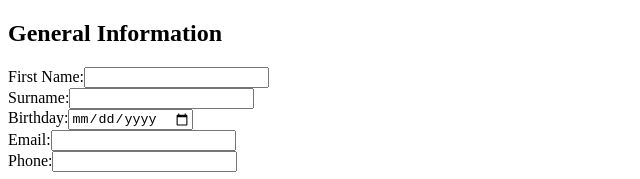
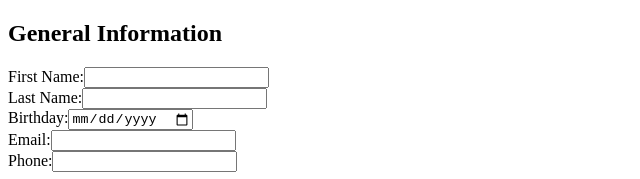
Before and after one commit to Tou1lle/cv-application-top, a React (Vite) app: page / in a window 1280 px wide. Shown: the top 179 px of the page, without its empty margins (0-640 px from the left). Built offline with nearby package versions, Linux system fonts and the light colour scheme.

Commit message:
Add Logging to check state variables

```diff
--- a/src/components/App.jsx
+++ b/src/components/App.jsx
@@ -4,7 +4,7 @@ import InputSection from "./InputSection"
 export default function App() {
   const [generalData, setGeneralData] = useState({
     firstName: "",
-    surName: "",
+    lastName: "",
     birthday: "",
     phone: "",
     email: ""
@@ -18,6 +18,9 @@ export default function App() {
   }
 
   return (
-    <InputSection type="general" data={generalData} onChange={handleGeneralUpdate}></InputSection>
+    <>
+      <InputSection type="general" data={generalData} onChange={handleGeneralUpdate}></InputSection>
+      {console.log("updated data:" + JSON.stringify(generalData))}
+    </>
   )
 }
--- a/src/components/InputSection.jsx
+++ b/src/components/InputSection.jsx
@@ -8,7 +8,7 @@ export default function InputSection({type, data, onChange}) {
         <h2>General Information</h2>
           <section>
             <Input type="text" id="firstName" label="First Name" value={data.firstName} onChange={onChange}/>
-            <Input type="text" id="lastName" label="Surname" value={data.lastName} onChange={onChange}/>
+            <Input type="text" id="lastName" label="Last Name" value={data.lastName} onChange={onChange}/>
             <Input type="date" id="birthday" label="Birthday" value={data.birthday} onChange={onChange}/>
             <Input type="email" id="email" label="Email" value={data.email} onChange={onChange}/>
             <Input type="tel" id="phone" label="Phone" value={data.phone} onChange={onChange}/>
```
